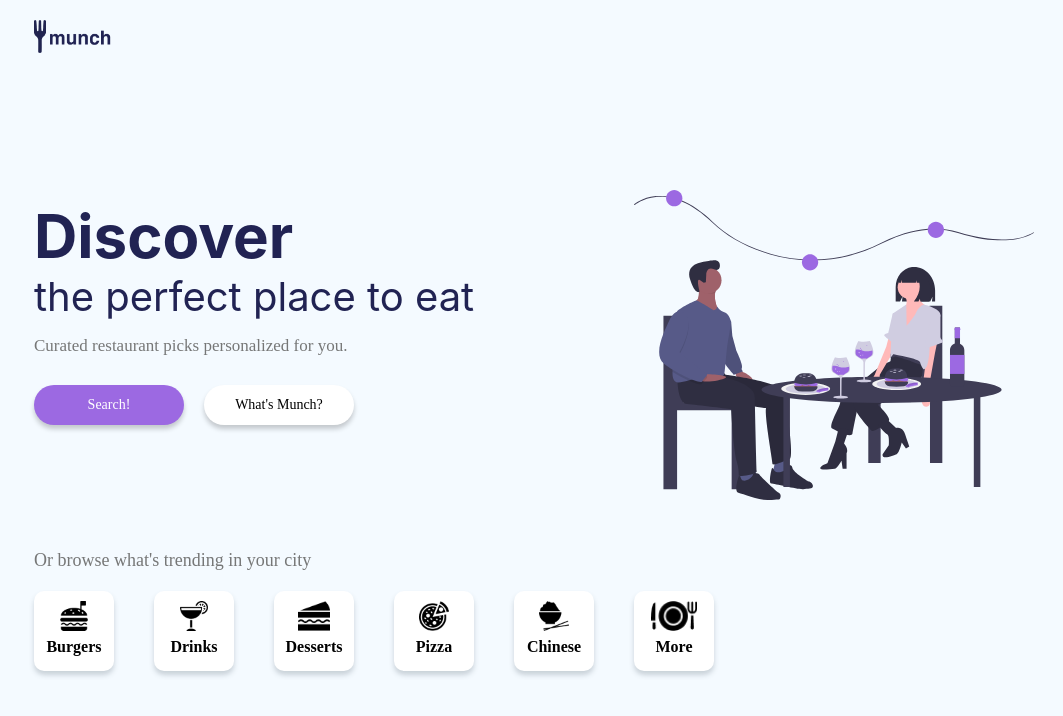
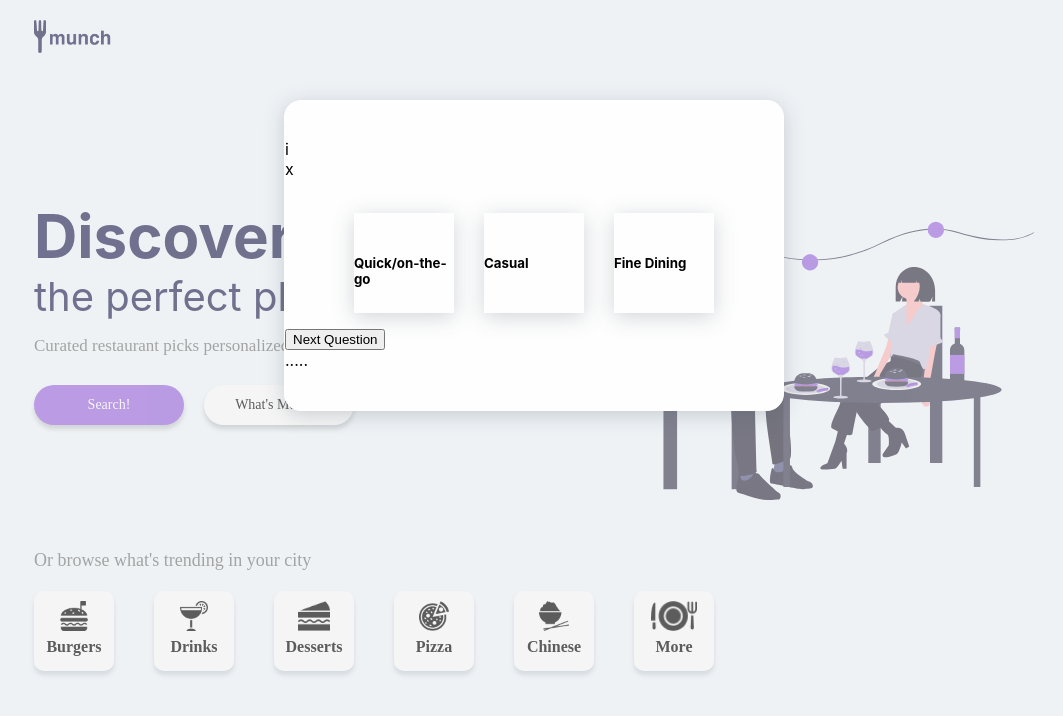
Before and after one commit to sahilsk11/munch, a Next.js app: page / in a window 1280 px wide. Both pictures are taken after a click on the button "Search!". Shown: the top 716 px of the page, without its empty margins (106-1169 px from the left). Built offline with nearby package versions, Linux system fonts and the light colour scheme.

Commit message:
Added survey popup modal

```diff
--- a/pages/index.js
+++ b/pages/index.js
@@ -1,6 +1,10 @@
 import Head from 'next/head'
+import React, { useState, useEffect } from 'react';
+
 
 function Home() {
+  const [displaySurvey, updateSurvey] = useState(false);
+
   const styles = {
     pageContent: {
       width: "80%",
@@ -17,9 +21,10 @@ function Home() {
       <div style={styles.backgroundStyle}>
         <div style={styles.pageContent}>
           {Navbar()}
-          {DiscoverContent()}
+          {DiscoverContent({ updateSurvey })}
         </div>
       </div>
+      {SurveyScreen({ display: displaySurvey, updateSurvey: updateSurvey })}
       <style jsx global>{`
         html,
         body {
@@ -55,7 +60,7 @@ function Navbar() {
   )
 }
 
-function DiscoverContent() {
+function DiscoverContent(props) {
   const titleColor = "#212353";
   const styles = {
     containerWrapper: {
@@ -97,6 +102,9 @@ function DiscoverContent() {
       marginTop: "15px"
     }
   }
+
+
+
   return (
     <div>
       <div style={styles.containerWrapper}>
@@ -104,7 +112,7 @@ function DiscoverContent() {
           <h1 style={styles.title}>Discover</h1>
           <h1 style={styles.secondaryTitle}>the perfect place to eat</h1>
           <h5 style={styles.subtitle}>Curated restaurant picks personalized for you.</h5>
-          {ButtonBar()}
+          {ButtonBar({ updateSurvey: props.updateSurvey })}
         </div>
         <div style={styles.imgWrapper}>
           <img src="./images/landing-img.svg" style={styles.landingImg} />
@@ -115,10 +123,10 @@ function DiscoverContent() {
   )
 }
 
-function ButtonBar() {
+function ButtonBar(props) {
   const styles = {
     formStyle: {
-      width: "100%",
+      width: "355px",
       display: "flex"
     },
     searchStyle: {
@@ -163,8 +171,8 @@ function ButtonBar() {
     },
   }
   return (
-    <div>
-      <button style={styles.munchButtonStyle}>Search!</button>
+    <div style={styles.formStyle}>
+      <button onClick={() => props.updateSurvey(true)} style={styles.munchButtonStyle}>Search!</button>
       <button style={styles.infoButtonStyle}>What's Munch?</button>
     </div>
   )
@@ -246,4 +254,104 @@ function Category(props) {
   )
 }
 
+function SurveyScreen(props) {
+  const styles = {
+    container: {
+      position: "fixed",
+      zIndex: "1",
+      paddingTop: "100px",
+      left: "0",
+      top: "0",
+      width: "100%",
+      height: "100%",
+      overflow: "auto",
+      backgroundColor: "rgba(229, 229, 229, 0.4)",
+    },
+    modalContent: {
+      backgroundColor: "#fefefe",
+      margin: "auto",
+      border: "1px solid white",
+      width: "80%",
+      maxWidth: "500px",
+      position: "relative",
+      paddingBottom: "40px",
+      paddingTop: "3%",
+      borderRadius: "17px",
+      boxShadow: "0px 4px 20px rgba(75, 93, 104, 0.25)",
+    },
+    infoButton: {
+
+    },
+    closeButton: {
+      cursor: "pointer"
+    },
+    screenContent: {
+
+    },
+    surveyNumber: {
+
+    },
+    surveyQuestion: {
+
+    },
+    surveyOptions: {
+      margin: "0px auto",
+      display: "flex",
+      justifyContent: "center",
+      width: "80%",
+    }
+  }
+
+  if (props.display) {
+    return (
+      <div style={styles.container}>
+        <div style={styles.modalContent}>
+          <div style={styles.infoButton}>
+            i
+          </div>
+          <div style={styles.closeButton} onClick={() => props.updateSurvey(false)}>
+            x
+          </div>
+          <div style={styles.screenContent}>
+            <h3 style={styles.surveyNumber}>{props.number}</h3>
+            <h3 style={styles.surveyQuestion}>{props.question}</h3>
+            <div style={styles.surveyOptions}>
+              {SurveyOption({ title: "Quick/on-the-go" })}
+              {SurveyOption({ title: "Casual" })}
+              {SurveyOption({ title: "Fine Dining" })}
+            </div>
+          </div>
+          <div>
+            <button>Next Question</button>
+            <div>
+              .....
+            </div>
+          </div>
+        </div>
+      </div>
+    )
+  } else {
+    return null;
+  }
+}
+
+function SurveyOption(props) {
+  let size = "100px"
+  const styles = {
+    container: {
+      boxShadow: "0px 4px 20px rgba(75, 93, 104, 0.25)",
+      width: size,
+      height: size,
+      cursor: "pointer",
+      margin: "15px"
+    }
+  }
+  return (
+    <div style={styles.container}>
+      <img src={props.img} style={styles.img} />
+      <h5>{props.title}</h5>
+    </div>
+  )
+}
+
 export default Home;
```
